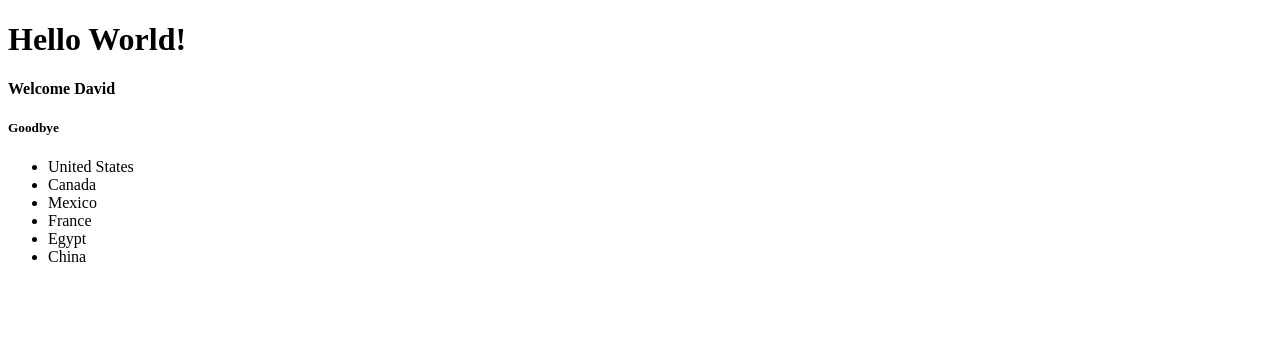
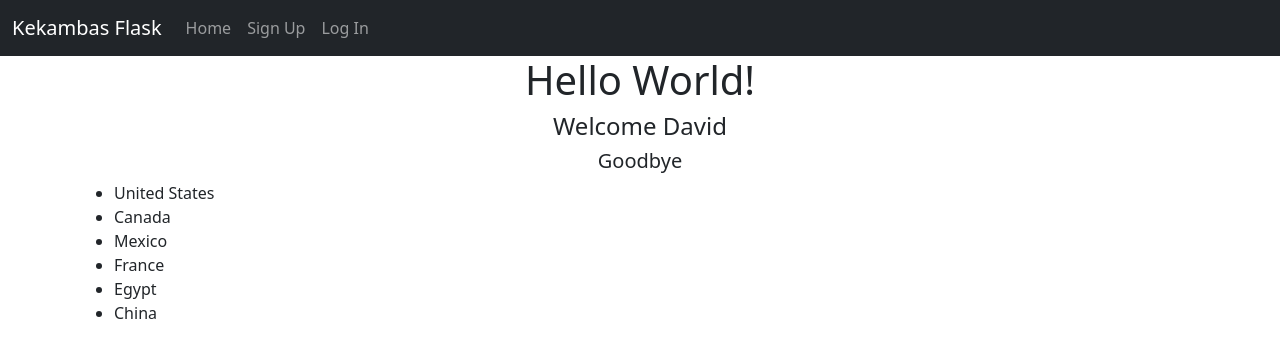
Before and after one commit to bstanton773/kekambas-125_flask_intro, a Flask app: page / in a window 1280 px wide. Shown: the top 358 px of the page. Run offline with Flask 3, Linux system fonts and the light colour scheme.

Commit message:
Add bootstrap and include nav.html

```diff
--- a/app/templates/index.html
+++ b/app/templates/index.html
@@ -4,23 +4,36 @@
     <meta charset="UTF-8">
     <meta name="viewport" content="width=device-width, initial-scale=1.0">
     <title>Flask Intro</title>
+    <link rel="stylesheet" href="https://cdn.jsdelivr.net/npm/bootstrap@5.3.1/dist/css/bootstrap.min.css">
 </head>
 <body>
 
+    {% include 'nav.html' %}
+
+    <div class="row">
+        <div class="col text-center">
             <h1>Hello World!</h1>
             <h4>Welcome {{ first_name }}</h4>
-
             {% if first_name=='Brian' %}
                 <h5>Hello</h5>
             {% else %}
                 <h5>Goodbye</h5>
             {% endif %}
+        </div>
+    </div>
 
+    <div class="container">
+        <div class="row">
+            <div class="col">
                 <ul>
                     {% for country in countries %}
                         <li>{{ country }}</li>
                     {% endfor %}
                 </ul>
+            </div>
+        </div>
+    </div>
 
+    <script src="https://cdn.jsdelivr.net/npm/bootstrap@5.3.1/dist/js/bootstrap.bundle.min.js"></script>
 </body>
 </html>
--- /dev/null
+++ b/app/templates/nav.html
@@ -0,0 +1,15 @@
+<nav class="navbar navbar-expand-lg bg-dark" data-bs-theme="dark">
+    <div class="container-fluid">
+        <a class="navbar-brand" href="#">Kekambas Flask</a>
+        <button class="navbar-toggler" type="button" data-bs-toggle="collapse" data-bs-target="#navbarNavAltMarkup" aria-controls="navbarNavAltMarkup" aria-expanded="false" aria-label="Toggle navigation">
+        <span class="navbar-toggler-icon"></span>
+        </button>
+        <div class="collapse navbar-collapse" id="navbarNavAltMarkup">
+            <div class="navbar-nav">
+                <a class="nav-link" href="#">Home</a>
+                <a class="nav-link" href="#">Sign Up</a>
+                <a class="nav-link" href="#">Log In</a>
+            </div>
+        </div>
+    </div>
+</nav>
```
Lines whose indentation alone changed are shown as unchanged.
